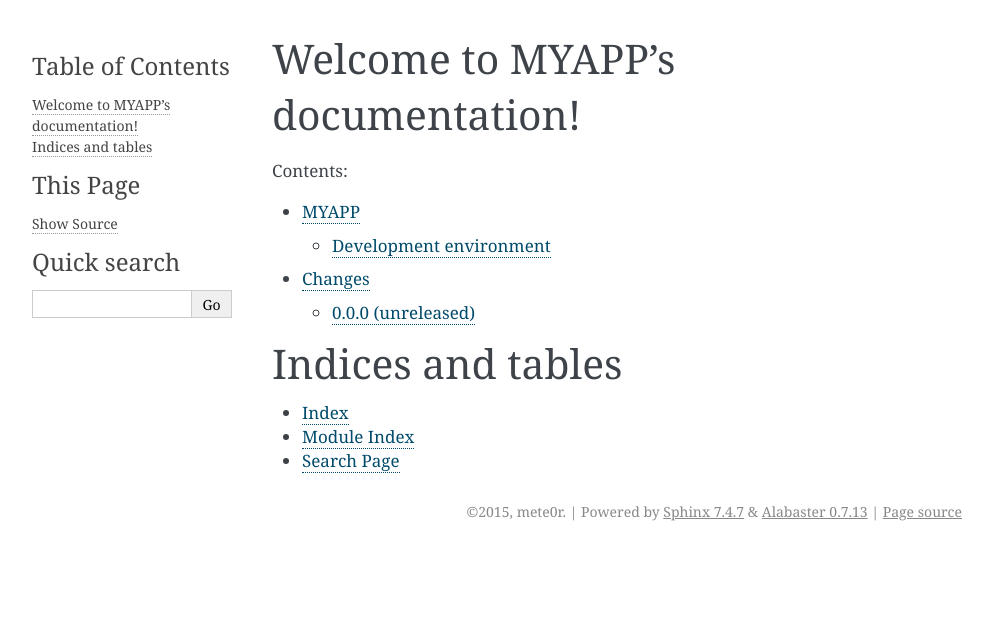
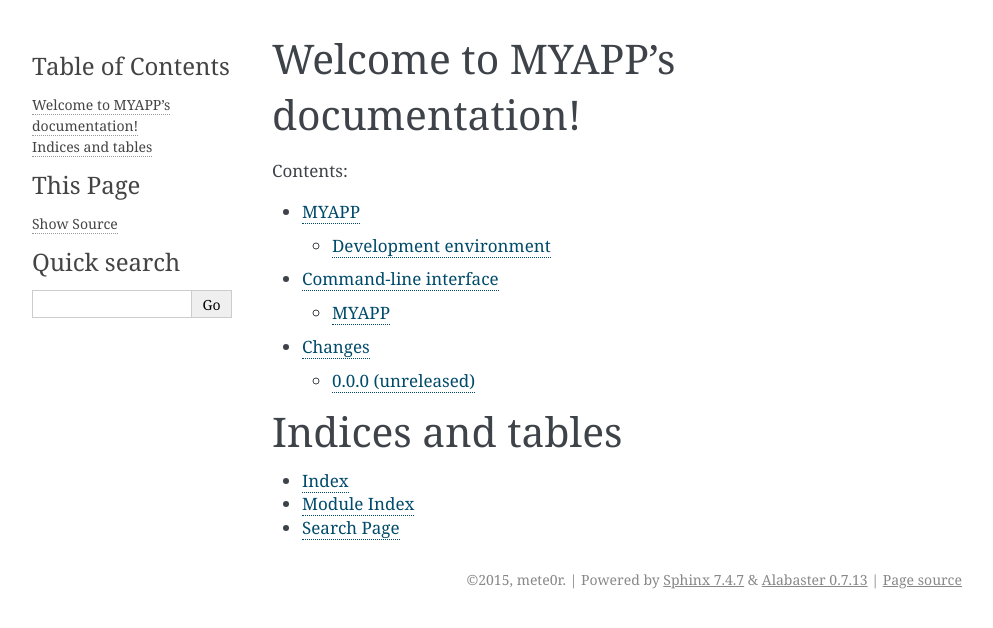
Before and after one commit to mete0r/babel-lingua-chameleon, a Sphinx documentation site: the page built from docs/source/index.rst, in a window 1280 px wide. Shown: the top 628 px of the page, without its empty margins (148-1141 px from the left). Built offline with Sphinx 7.4.7, drawn with Linux system fonts in a browser that asks for light colours.

```diff
--- /dev/null
+++ b/docs/source/cli.rst
@@ -0,0 +1,10 @@
+Command-line interface
+======================
+
+MYAPP
+-----
+
+.. argparse::
+   :module: MYAPP.cli
+   :func: main_argparse
+   :prog: MYAPP
--- a/docs/source/conf.py
+++ b/docs/source/conf.py
@@ -11,12 +11,16 @@
 #
 # All configuration values have a default; values that are commented out
 # serve to show the default.
+import os.path
+import sys
 
 
 # If extensions (or modules to document with autodoc) are in another directory,
 # add these directories to sys.path here. If the directory is relative to the
 # documentation root, use os.path.abspath to make it absolute, like shown here.
-# sys.path.insert(0, os.path.abspath('.'))
+prj_path = os.path.join(os.path.dirname(__file__), '..', '..')
+prj_path = os.path.abspath(prj_path)
+sys.path.insert(0, prj_path)
 
 # -- General configuration ------------------------------------------------
 
@@ -28,6 +32,7 @@
 # ones.
 extensions = [
     'sphinx.ext.autodoc',
+    'sphinxarg.ext',
 ]
 
 # Add any paths that contain templates here, relative to this directory.
--- a/docs/source/index.rst
+++ b/docs/source/index.rst
@@ -12,6 +12,7 @@ Contents:
    :maxdepth: 2
 
    intro
+   cli
    changelogs
 
 Indices and tables
--- a/requirements-dev.txt
+++ b/requirements-dev.txt
@@ -27,6 +27,7 @@ requests-toolbelt==0.6.0  # via twine
 requests==2.9.1           # via requests-toolbelt, twine
 six==1.10.0               # via pip-tools, sphinx, zest.releaser, zope.testrunner
 snowballstemmer==1.2.1    # via sphinx
+sphinx-argparse==0.1.15
 sphinx-rtd-theme==0.1.9   # via sphinx
 sphinx==1.3.5
 tox==2.3.1
```
Also changed, not shown: 1 other file.
